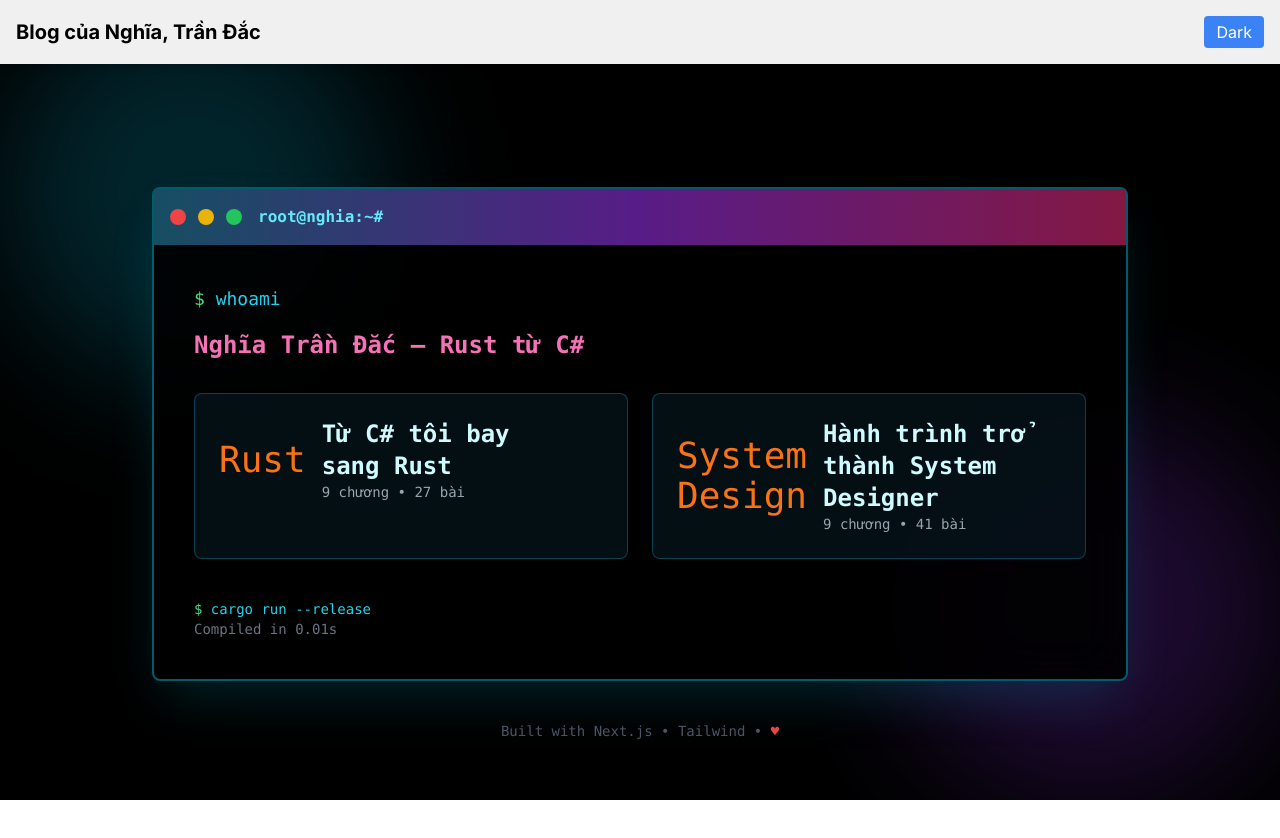
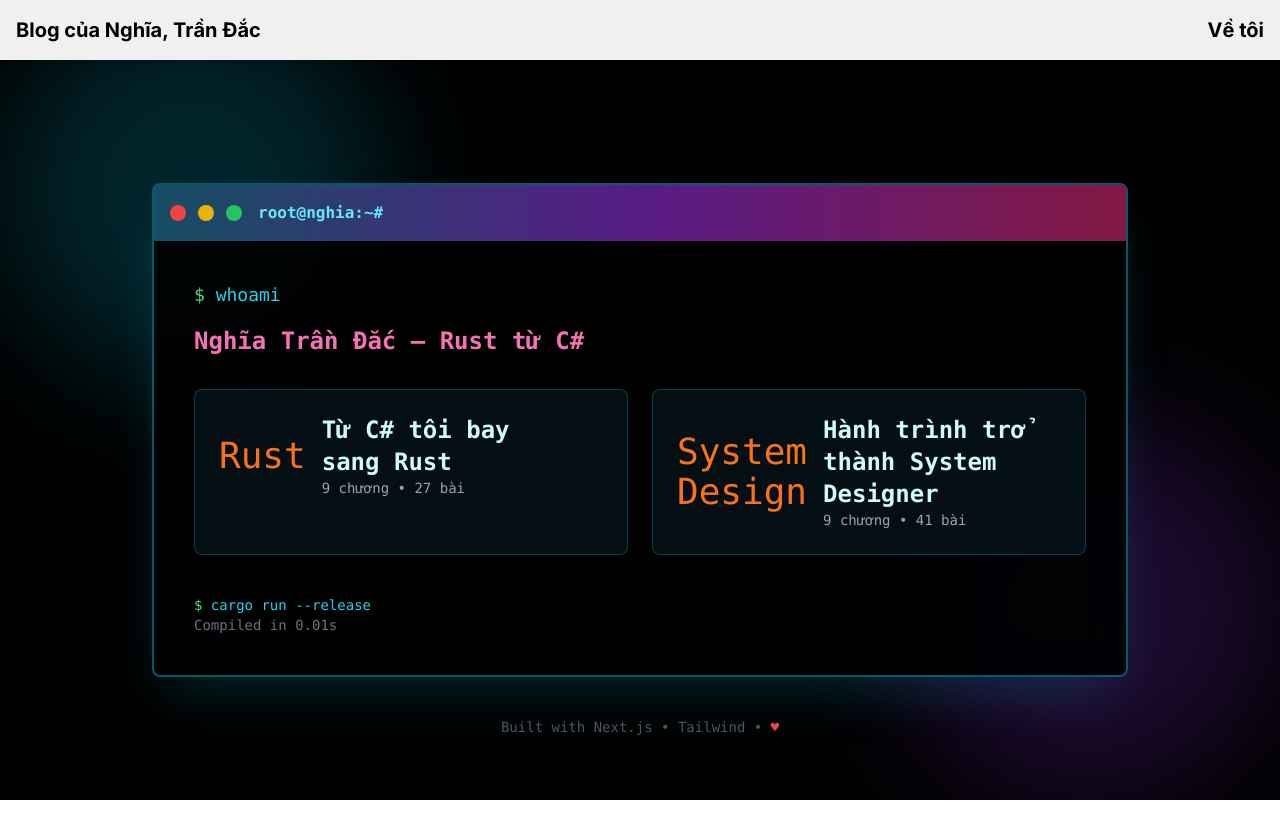
Before and after one commit to nghiatd-29581/nghiatd-blog, a Next.js app in the folder my-blog/: page / in a window 1280 px wide. Shown: the top 838 px of the page. Built offline with nearby package versions, Linux system fonts and the light colour scheme.

Commit message:
Add 'About Me' link to Header component
Added a new 'About Me' link to the header.

```diff
--- a/my-blog/components/Header.tsx
+++ b/my-blog/components/Header.tsx
@@ -1,43 +1,19 @@
 "use client";
 
-
-
 import { useTheme } from "next-themes";
-
 import Link from "next/link";
 
-
-
 export default function Header() {
-
   const { theme, setTheme } = useTheme();
-
-
-
   return (
-
     <header className="flex justify-between items-center p-4 bg-sidebar shadow-md">
-
       <Link href="/" className="text-xl font-bold text-foreground">
-
         Blog của Nghĩa, Trần Đắc
-
       </Link>
 
-      <button
-
-        onClick={() => setTheme(theme === "dark" ? "light" : "dark")}
-
-        className="px-3 py-1 bg-blue-500 text-white rounded hover:bg-blue-600"
-
-      >
-
-         {theme === "dark" ? "Light" : "Dark"}
-
-      </button>
-
+      <Link href="/my-info" className="text-xl font-bold text-foreground">
+        Về tôi
+      </Link>
     </header>
-
   );
-
 }
```
